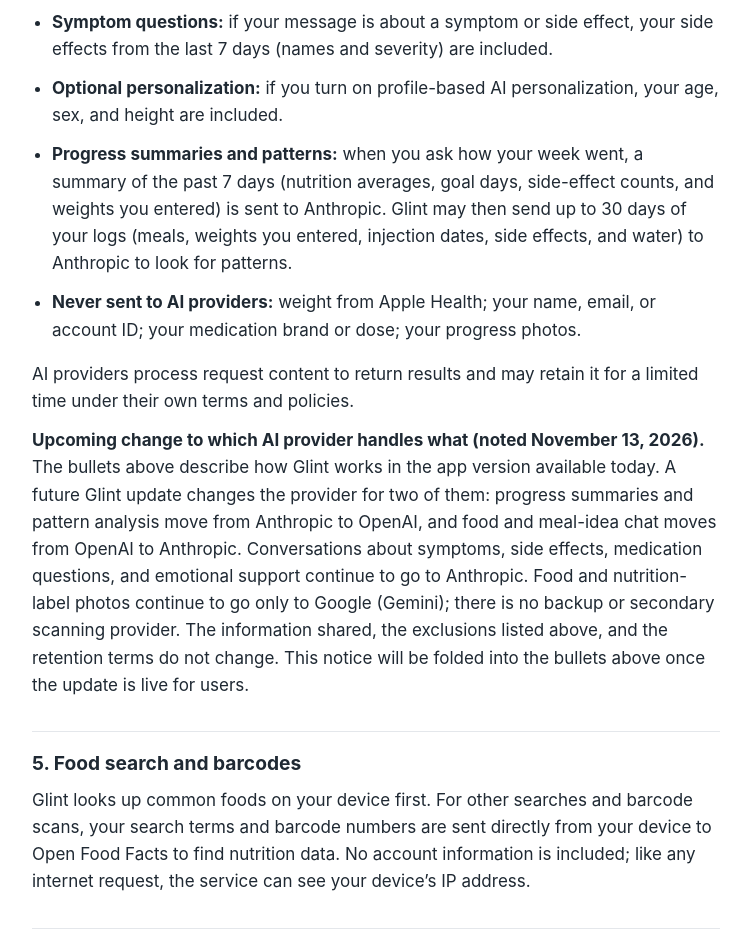
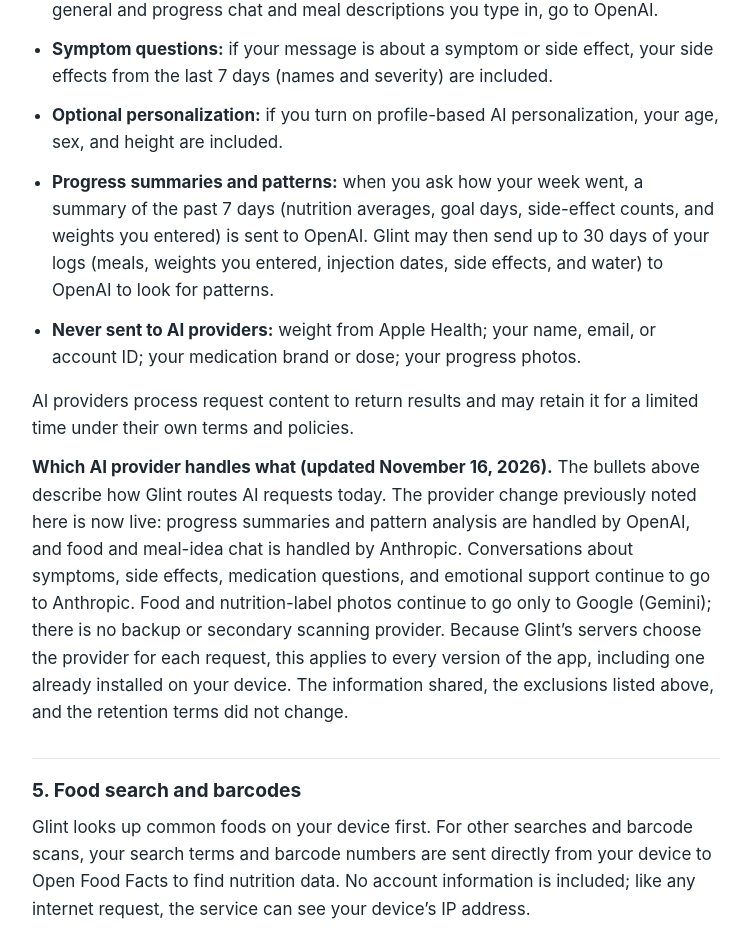
Before and after one commit to liveheyday-sudo/glint-legal, a plain HTML site: page privacy/index.html in a window 1280 px wide. Shown: the part 2825-3766 px from the top of the page, without its empty margins (264-1013 px from the left). Drawn offline with Linux system fonts and the light colour scheme.

Commit message:
docs(privacy): state live AI provider routing after ai-proxy v16
The upcoming-change notice added 2026-11-13 described a provider split that
is now live. ai-proxy was deployed to production on 2026-11-16T17:26:01Z from
GlintApp 6b15191c05fca91339f7b1660481878fd978d0a9 (version 16), and the six
frozen production smoke cases confirmed the live routes by reading the model
back from each response:

  gpt-6-luna       chat_simple, pattern_analysis   (OpenAI)
  claude-haiku-5-5 chat_food                       (Anthropic)
  claude-sonnet-5  chat_emotional_support          (Anthropic)

Three changes, all factual:
- the topic-routing sentence now puts food and meal-idea chat on Anthropic
  and general/progress chat and typed meal descriptions on OpenAI;
- progress summaries and pattern analysis now name OpenAI;
- the "upcoming change" notice becomes a dated statement of current routing.

Routing is chosen by Glint's servers from the request task and never from a
client-supplied model field, so the split applies to every installed app
version. Information shared, exclusions, retention terms, contacts and all
unrelated provisions are unchanged.

Co-Authored-By: Claude Opus 5 <noreply@anthropic.com>

```diff
--- a/privacy/index.html
+++ b/privacy/index.html
@@ -53,14 +53,14 @@
     <p>Glint’s AI features use third-party AI providers. Before you first use AI chat or AI photo scanning, Glint shows you what is shared and asks you to agree; you can use Glint without these features. Requests pass through Glint’s servers, which authenticate you, apply limits, and route the request. Your name, email, and account ID are not included in AI request content.</p>
     <ul>
       <li><strong>Food and nutrition-label photos:</strong> the photo you choose is sent to Google (Gemini) to identify foods and estimate nutrition.</li>
-      <li><strong>AI coach and meal descriptions:</strong> your message and your recent conversation (up to your last 20 messages) are sent to OpenAI or Anthropic with limited context: today’s nutrition and targets; your goal weight and weight you entered in Glint (latest weight and total lost); your logging streak; and medication timing (a generic “GLP-1 medication” label, week on the current dose, injection day and time, and days since your last injection). Your medication brand and dose are not included. Which provider receives the request depends on the topic: messages about symptoms, side effects, medication questions, or emotional support go to Anthropic; other messages, including food and meal-idea questions, go to OpenAI.</li>
+      <li><strong>AI coach and meal descriptions:</strong> your message and your recent conversation (up to your last 20 messages) are sent to OpenAI or Anthropic with limited context: today’s nutrition and targets; your goal weight and weight you entered in Glint (latest weight and total lost); your logging streak; and medication timing (a generic “GLP-1 medication” label, week on the current dose, injection day and time, and days since your last injection). Your medication brand and dose are not included. Which provider receives the request depends on the topic: messages about symptoms, side effects, medication questions, or emotional support go to Anthropic, and so do food and meal-idea questions; other messages, including general and progress chat and meal descriptions you type in, go to OpenAI.</li>
       <li><strong>Symptom questions:</strong> if your message is about a symptom or side effect, your side effects from the last 7 days (names and severity) are included.</li>
       <li><strong>Optional personalization:</strong> if you turn on profile-based AI personalization, your age, sex, and height are included.</li>
-      <li><strong>Progress summaries and patterns:</strong> when you ask how your week went, a summary of the past 7 days (nutrition averages, goal days, side-effect counts, and weights you entered) is sent to Anthropic. Glint may then send up to 30 days of your logs (meals, weights you entered, injection dates, side effects, and water) to Anthropic to look for patterns.</li>
+      <li><strong>Progress summaries and patterns:</strong> when you ask how your week went, a summary of the past 7 days (nutrition averages, goal days, side-effect counts, and weights you entered) is sent to OpenAI. Glint may then send up to 30 days of your logs (meals, weights you entered, injection dates, side effects, and water) to OpenAI to look for patterns.</li>
       <li><strong>Never sent to AI providers:</strong> weight from Apple Health; your name, email, or account ID; your medication brand or dose; your progress photos.</li>
     </ul>
     <p>AI providers process request content to return results and may retain it for a limited time under their own terms and policies.</p>
-    <p><strong>Upcoming change to which AI provider handles what (noted November 13, 2026).</strong> The bullets above describe how Glint works in the app version available today. A future Glint update changes the provider for two of them: progress summaries and pattern analysis move from Anthropic to OpenAI, and food and meal-idea chat moves from OpenAI to Anthropic. Conversations about symptoms, side effects, medication questions, and emotional support continue to go to Anthropic. Food and nutrition-label photos continue to go only to Google (Gemini); there is no backup or secondary scanning provider. The information shared, the exclusions listed above, and the retention terms do not change. This notice will be folded into the bullets above once the update is live for users.</p>
+    <p><strong>Which AI provider handles what (updated November 16, 2026).</strong> The bullets above describe how Glint routes AI requests today. The provider change previously noted here is now live: progress summaries and pattern analysis are handled by OpenAI, and food and meal-idea chat is handled by Anthropic. Conversations about symptoms, side effects, medication questions, and emotional support continue to go to Anthropic. Food and nutrition-label photos continue to go only to Google (Gemini); there is no backup or secondary scanning provider. Because Glint’s servers choose the provider for each request, this applies to every version of the app, including one already installed on your device. The information shared, the exclusions listed above, and the retention terms did not change.</p>
 
     <h2>5. Food search and barcodes</h2>
     <p>Glint looks up common foods on your device first. For other searches and barcode scans, your search terms and barcode numbers are sent directly from your device to Open Food Facts to find nutrition data. No account information is included; like any internet request, the service can see your device’s IP address.</p>
```
